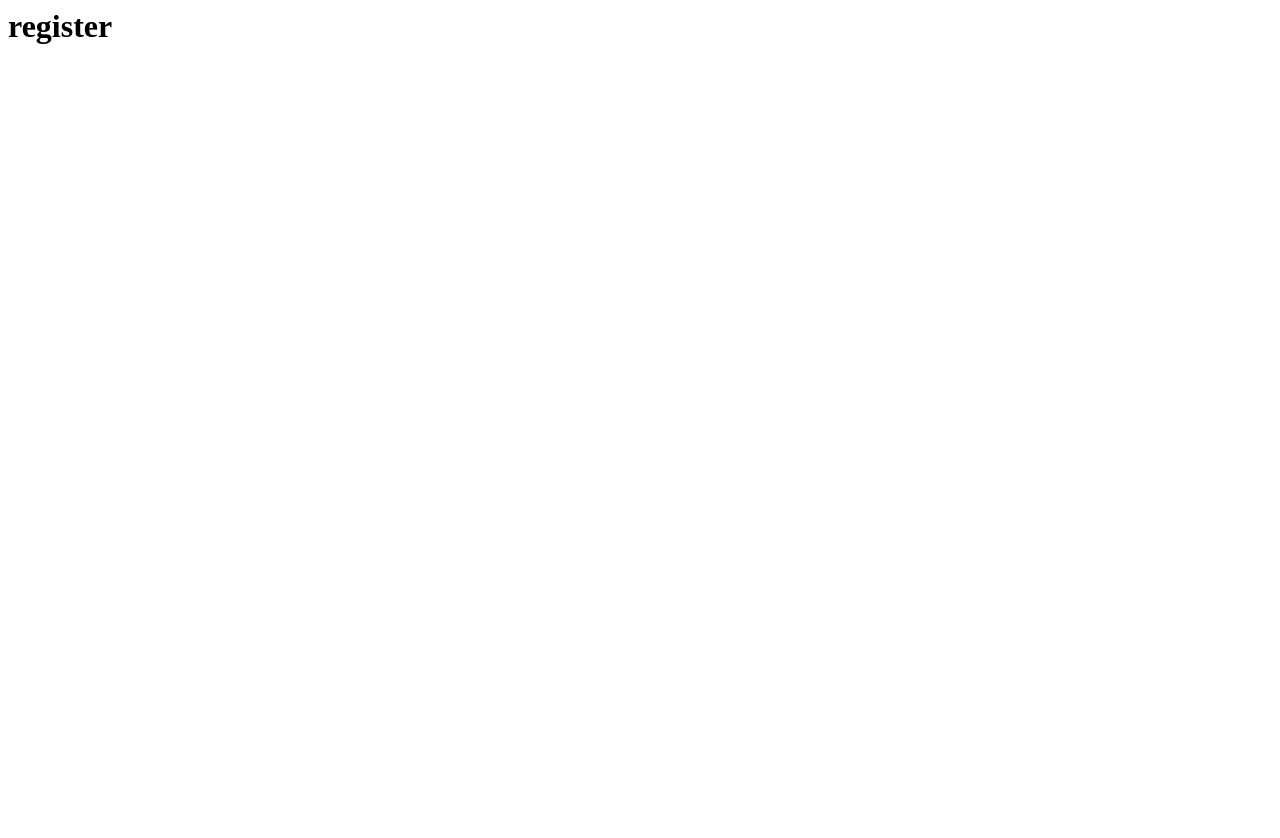
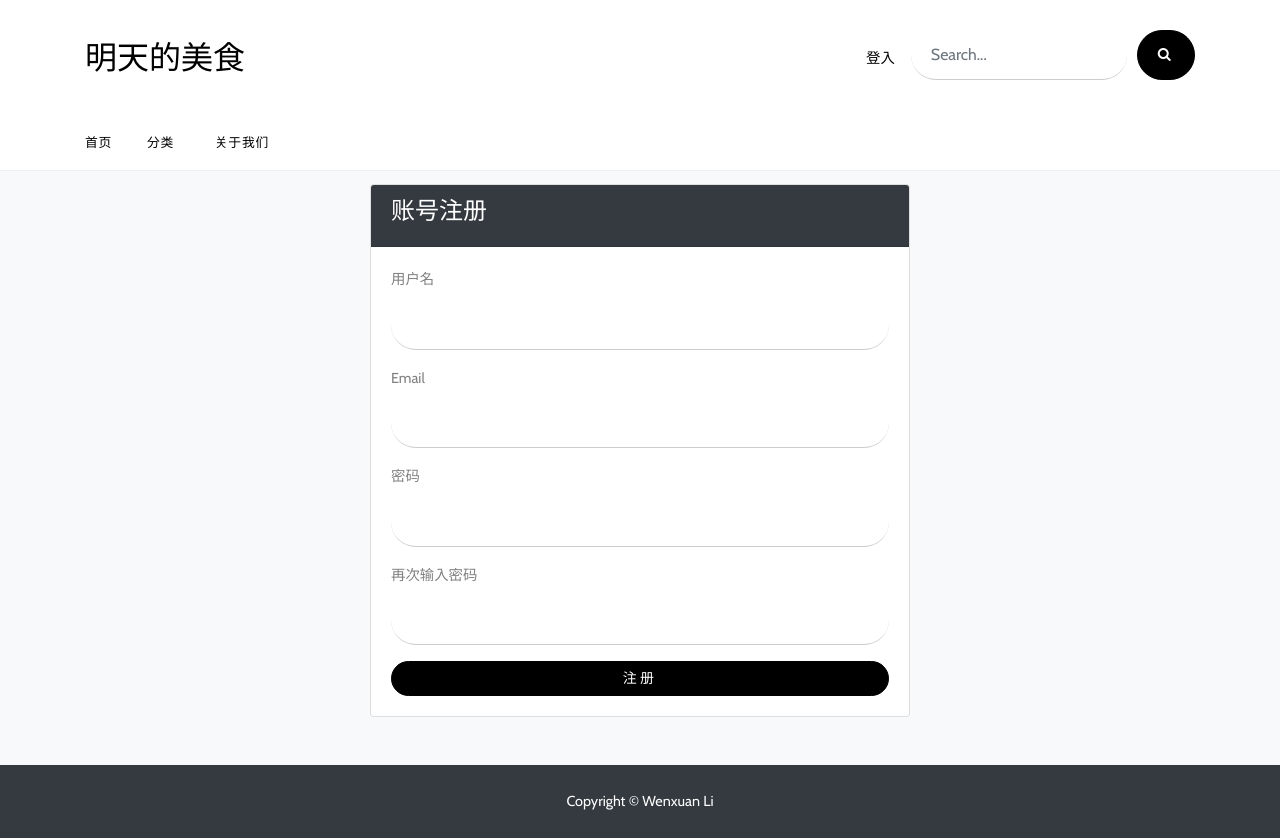
Before and after one commit to vincentlee9512/recipe_web, a Django app: page /accounts/register/ in a window 1280 px wide. Before the commit the page is almost empty. Before the commit the page ends 44 px from the top, so only its background shows below. Run offline with Django 3.2, Linux system fonts and the light colour scheme; some libraries are stand-ins or nearby versions; some web fonts are replaced.

Commit message:
可以注册新的用户

```diff
--- a/accounts/views.py
+++ b/accounts/views.py
@@ -1,5 +1,6 @@
 from django.shortcuts import render, redirect
-
+from django.contrib.auth.models import User
+from django.contrib import messages, auth
 
 def login(request):
     return render(request, 'accounts/login.html')
@@ -10,6 +11,37 @@ def logout(request):
 
 
 def register(request):
+    if request.method == 'POST':
+        print("Get the POST")
+
+        username = request.POST['username']
+        email = request.POST['email']
+        password = request.POST['password']
+        password2 = request.POST['password2']
+
+        print(f'username: {username}, email: {email}, password: {password}, password2: {password2}')
+
+        # 检测两个密码是否相同
+        if password == password2:
+            # 检测这个用户名是否被占用
+            if User.objects.filter(username=username).exists():
+                messages.error(request, '此用户名已被注册')
+                redirect('register')
+            else:
+                # 检测这个 email 是否已被注册
+                if User.objects.filter(email=email).exists():
+                    messages.error(request, '此 email 已被使用')
+                    redirect('register')
+                else:
+                    user = User.objects.create_user(username=username, email=email, password=password)
+
+                    user.save()
+                    messages.success(request, '你已经成功注册账号，请登陆')
+                    return redirect('login')
+        else:
+            messages.error(request, '两次输入的密码不匹配')
+            return redirect('register')
+
     return render(request, 'accounts/register.html')
 
 
--- a/templates/accounts/register.html
+++ b/templates/accounts/register.html
@@ -1 +1,43 @@
-<h1>register</h1>
+{% extends 'base.html' %}
+
+{% block content %}
+
+<section id="register" class="bg-light py-5">
+        <div class="container">
+          <div class="row">
+            <div class="col-md-6 mx-auto" style="margin-top: 20px;">
+              <div class="card">
+                <div class="card-header bg-dark text-white">
+                  <h4>
+                    <i class="fas fa-user-plus"></i>账号注册</h4>
+                </div>
+                <div class="card-body" id="register-card">
+                    <form action="{% url 'register' %}" method="post">
+                        {% csrf_token %}
+
+                        <div class="form-group">
+                          <label for="username">用户名</label>
+                          <input type="text" name="username" class="form-control" required>
+                        </div>
+                        <div class="form-group">
+                            <label for="email">Email</label>
+                            <input type="email" name="email" class="form-control" required>
+                        </div>
+
+                        <div class="form-group">
+                          <label for="password2">密码</label>
+                          <input type="password" name="password" class="form-control" required>
+                        </div>
+                        <div class="form-group">
+                          <label for="password">再次输入密码</label>
+                          <input type="password" name="password2" class="form-control" required>
+                        </div>
+                        <input type="submit" value="注册" class="btn btn-secondary btn-block">
+                  </form>
+                </div>
+              </div>
+            </div>
+          </div>
+        </div>
+      </section>
+{% endblock %}
```
